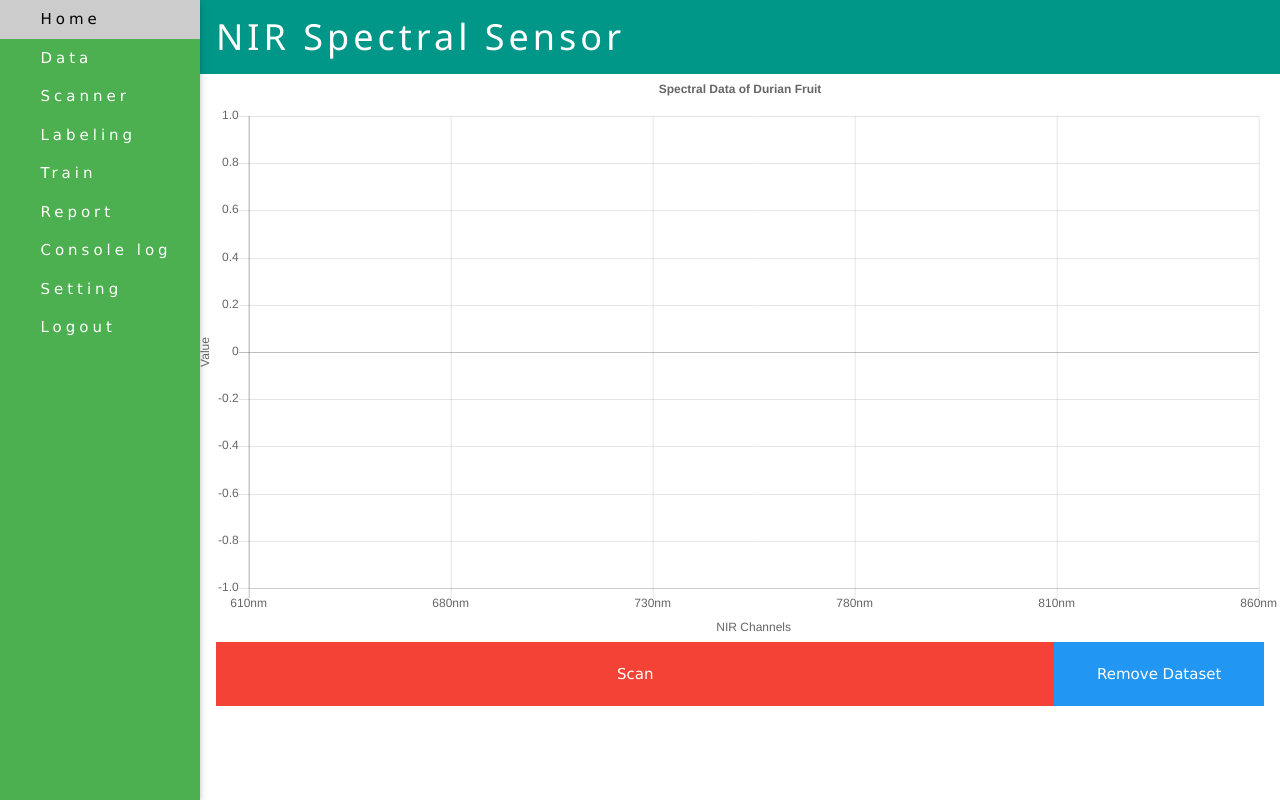
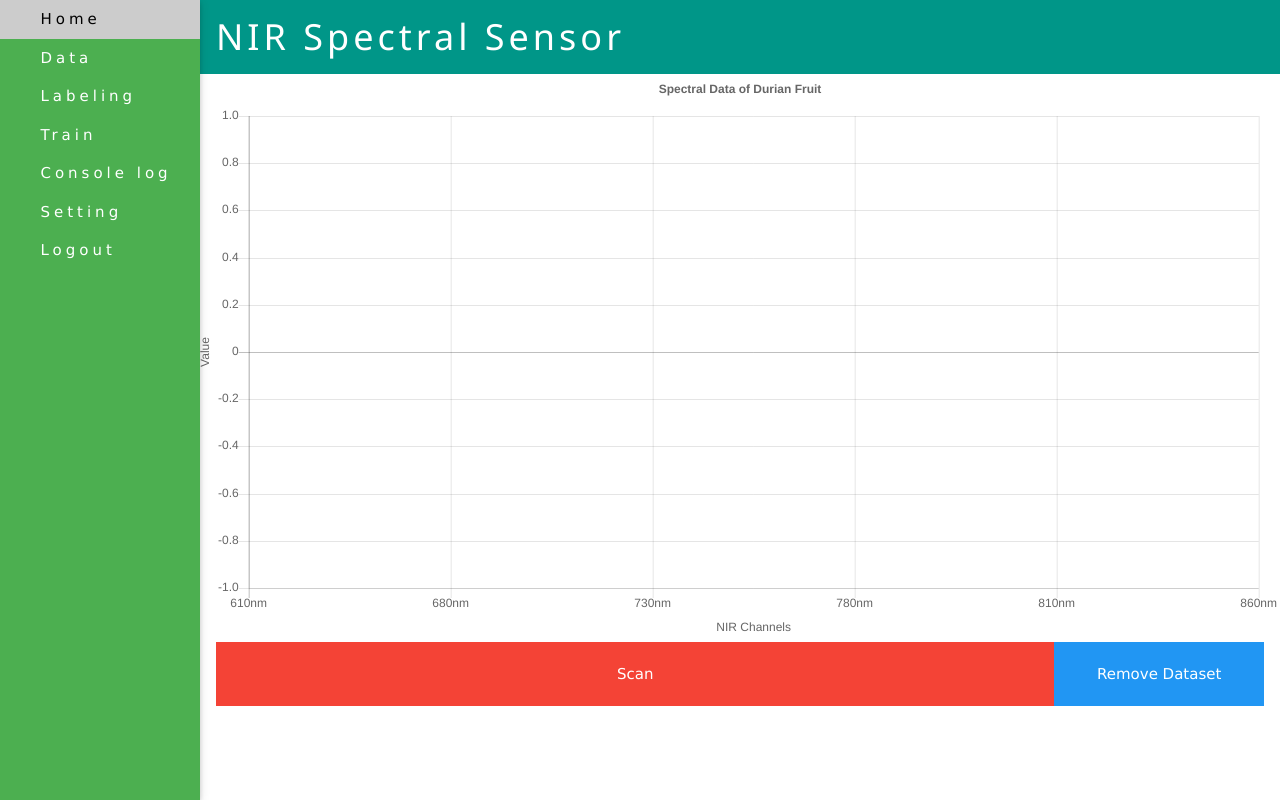
Before and after one commit to wacanam/nir, a PHP site: page / in a window 1280 px wide. Run offline with PHP 8.4, Linux system fonts and the light colour scheme; some libraries are stand-ins or nearby versions; some web fonts are replaced.

Commit message:
remove non esential tabs

```diff
--- a/assets/js/controller.js
+++ b/assets/js/controller.js
@@ -358,9 +358,9 @@ window.onload = function () {
         if (localStorage.getItem("username") || sessionStorage.getItem("username")) {
             document.getElementById('login_tab').style.display = 'none';
             document.getElementById('train_tab').style.display = 'block';
-            document.getElementById('report_tab').style.display = 'block';
+            document.getElementById('report_tab').style.display = 'none';
             document.getElementById('data_tab').style.display = 'block';
-            document.getElementById('scan_tab').style.display = 'block';
+            document.getElementById('scan_tab').style.display = 'none';
             document.getElementById('terminal_tab').style.display = 'block';
             document.getElementById('labeling_tab').style.display = 'block';
             document.getElementById('setting_tab').style.display = 'block';
--- a/index.php
+++ b/index.php
@@ -30,9 +30,9 @@
         <button href="#" class="w3-bar-item w3-button w3-medium w3-wide" id="login_tab"
             onclick="document.getElementById('login').style.display ='block'"><i
                 class="fa fa-sign-in"></i>&nbsp;Login</button>
-        <button href="#" class="w3-bar-item w3-button w3-medium w3-wide" id="data_tab" style="display: none;"><i
+        <button href="#" class="w3-bar-item w3-button w3-medium w3-wide" id="data_tab"><i
                 class="fa fa-file"></i>&nbsp;Data</button>
-        <button href="#" class="w3-bar-item w3-button w3-medium w3-wide" id="scan_tab" style="display: none;"><i
+        <button href="#" class="w3-bar-item w3-button w3-medium w3-wide" id="scan_tab"><i
                 class="fa fa-search"></i>&nbsp;Scanner</button>
         <button href="#" class="w3-bar-item w3-button w3-medium w3-wide" id="labeling_tab"
             onclick="document.getElementById('labeling').style.display ='block'"><i
@@ -41,7 +41,7 @@
             onclick="document.getElementById('trainning').style.display ='block'"><i
                 class="fa fa-refresh"></i>&nbsp;Train</button>
         <button href="#" class="w3-bar-item w3-button w3-medium w3-wide" id="report_tab"
-            onclick="document.getElementById('report').style.display ='block'" style="display: none;"><i
+            onclick="document.getElementById('report').style.display ='block'"><i
                 class="fa fa-print"></i>&nbsp;Report</button>
         <button href="#" class="w3-bar-item w3-button w3-medium w3-wide" id="terminal_tab"
             onclick="document.getElementById('terminal').style.display ='block'"><i
```
